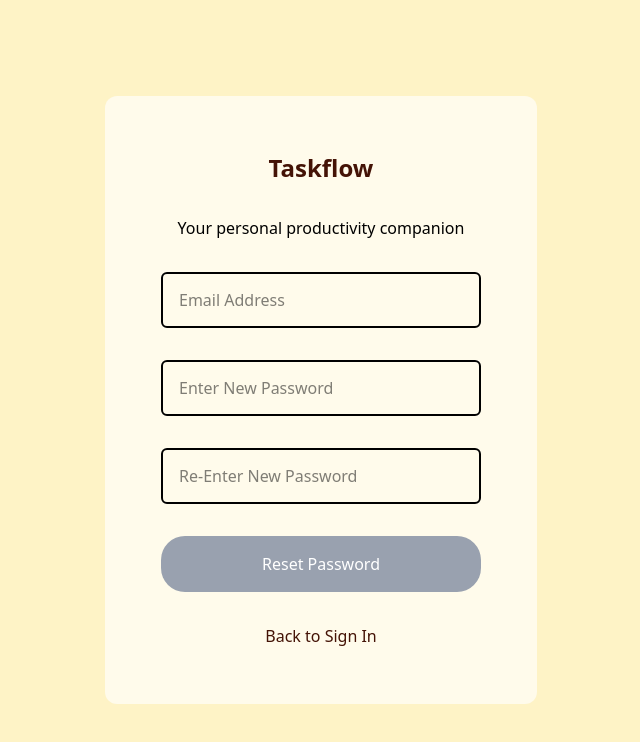
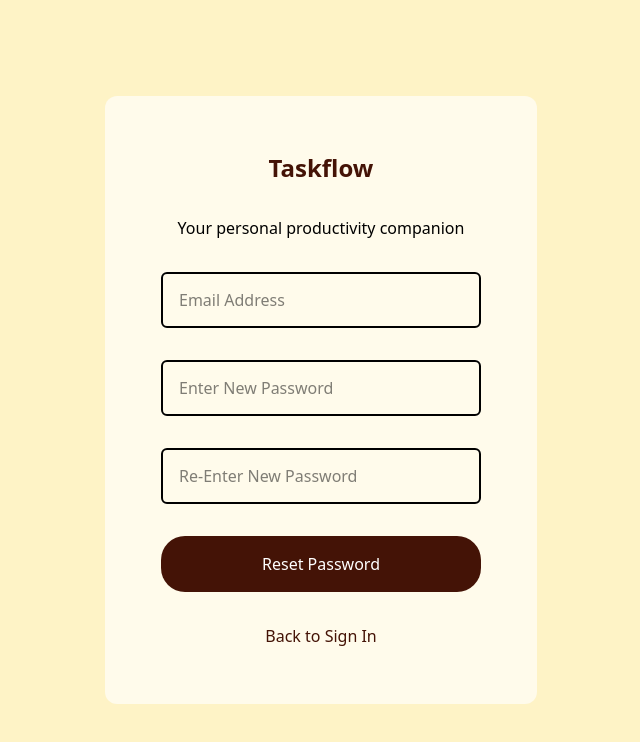
Before and after one commit to Apeksha16/ToDo-App-React, a React (Vite) app: page /forgotpassword in a window 1280 px wide. Shown: the top 742 px of the page, without its empty margins (319-959 px from the left). Built offline with nearby package versions, Linux system fonts and the light colour scheme.

Commit message:
error messages set

```diff
--- a/src/components/ForgotPassword.js
+++ b/src/components/ForgotPassword.js
@@ -7,19 +7,21 @@ const [email, setEmail]= useState("");
 const [password, setPassword] = useState("");
 const [newPassword, setNewPassword] = useState("");
 const navigate = useNavigate();
+const [error, setError]=useState("");
 
 const checkValidations = () =>{
  if (!email.endsWith("@gmail.com")) {
-    return false;
+ setError("Enter a valid Gmail address.");
   }
-  if(password.length<4){
-    return false;
+  else if(password.length<4){
+ setError("Password must be at least 4 characters.");
   }
-  if(password !== newPassword){
-    return false;
-  }
-
-  return true;
+  else if(password !== newPassword){
+ setError("Password doesn't match.");
+  }else {
+      setError("");
+      navigate("/");
+    }
 };
     return(
  <div className="bg-amber-50 flex flex-col gap-8 rounded-xl p-14 items-center">
@@ -42,14 +44,10 @@ const checkValidations = () =>{
           setNewPassword(e.target.value);
         }}
       />
-           <button disabled={!checkValidations()} className={`w-xs h-14 rounded-3xl text-white ${
-          checkValidations()
-            ? "bg-orange-950 hover:bg-orange-800 cursor-pointer"
-            : "bg-gray-400 cursor-not-allowed"
-      }`}
-      onClick={()=>{
-        navigate("/");
-      }}
+            {error && <p className="text-red-500">{error}</p>}
+
+           <button className="w-xs h-14 rounded-3xl text-white bg-orange-950 hover:bg-orange-800 cursor-pointer"
+      onClick={checkValidations}
       >
         Reset Password
       </button>
--- a/src/components/Login.js
+++ b/src/components/Login.js
@@ -2,19 +2,24 @@ import { Link,useNavigate } from "react-router-dom";
 import { useState } from "react";
 
 const Login = () => {
+
 const [email, setEmail]= useState("");
 const [password, setPassword] = useState("");
 const navigate = useNavigate();
+const [error, setError]=useState("");
+
 
 const checkValidations = () =>{
  if (!email.endsWith("@gmail.com")) {
-    return false;
-  }
-  if(password.length<4){
-    return false;
-  }
-  return true;
-};
+        setError("Enter a valid Gmail address.");
+  } else if (password.length < 4) {
+      setError("Password must be at least 4 characters.");
+    } else {
+      setError("");
+      navigate("/dashboard");
+    }
+  };
+
 
   return (
     <div className="bg-amber-50 flex flex-col gap-8 rounded-xl p-14 items-center">
@@ -34,15 +39,10 @@ const checkValidations = () =>{
           setPassword(e.target.value);
         }}
       />
+      {error && <p className="text-red-500">{error}</p>}
 
-    <button disabled={!checkValidations()} className={`w-xs h-14 rounded-3xl text-white ${
-          checkValidations()
-            ? "bg-orange-950 hover:bg-orange-800 cursor-pointer"
-            : "bg-gray-400 cursor-not-allowed"
-      }`}
-      onClick={()=>{
-        navigate("/dashboard");
-      }}
+    <button className="w-xs h-14 rounded-3xl text-white bg-orange-950 hover:bg-orange-800 cursor-pointer"
+      onClick={checkValidations}
       >
      Sign In
       </button>
--- a/src/components/Signup.js
+++ b/src/components/Signup.js
@@ -5,22 +5,25 @@ const Signup = () => {
   const [fullName, setFullName] = useState("");
   const [email, setEmail] = useState("");
   const [password, setPassword] = useState("");
+const [error, setError]=useState("");
 
   const navigate = useNavigate();
 
 
   const checkValidations = () => {
     if (fullName.length < 4) {
-      return false;
+ setError("Full Name should contain atleast 4 characters.");
     }
-    if (!email.endsWith("@gmail.com")) {
-      return false;
+    else if (!email.endsWith("@gmail.com")) {
+ setError("Enter a valid Gmail address.");
     }
-    if (password.length < 4) {
-      return false;
+    else if (password.length < 4) {
+ setError("Password must be at least 4 characters.");
+    }else {
+      setError("");
+      navigate("/");
     }
-    return true;
-  };
+};
 
   return (
     <div className="bg-amber-50 flex flex-col gap-8 rounded-xl p-14 items-center">
@@ -53,16 +56,11 @@ const Signup = () => {
           setPassword(e.target.value);
         }}
       />
+            {error && <p className="text-red-500">{error}</p>}
 
-   <button disabled={!checkValidations()} className={`w-xs h-14 rounded-3xl text-white ${
-          checkValidations()
-            ? "bg-orange-950 hover:bg-orange-800 cursor-pointer"
-            : "bg-gray-400 cursor-not-allowed"
-        }`}
-        onClick={()=>{
-            navigate("/");
-        }}
-    >
+    <button className="w-xs h-14 rounded-3xl text-white bg-orange-950 hover:bg-orange-800 cursor-pointer"
+      onClick={checkValidations}
+      >
         Get Started
      </button>
 
```
